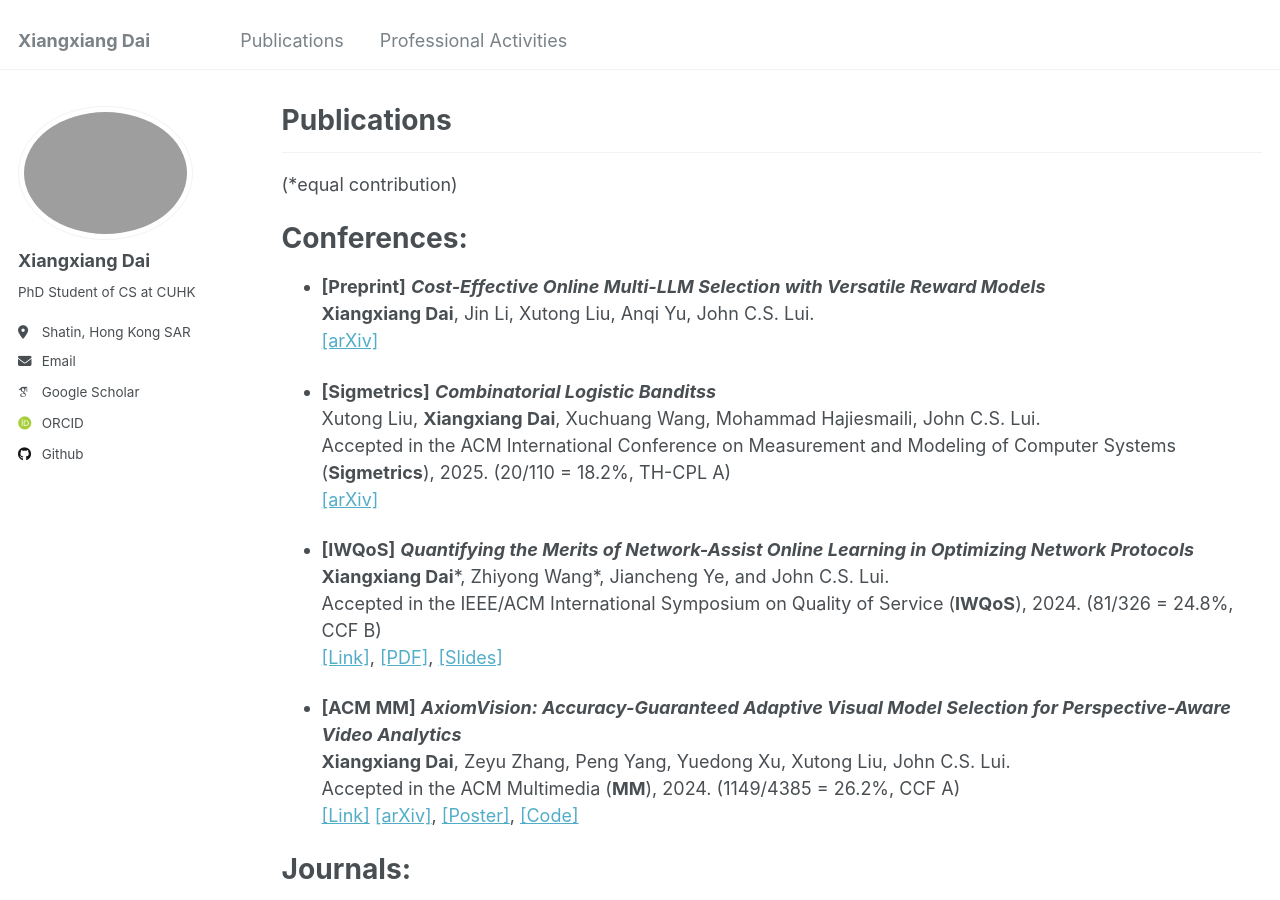
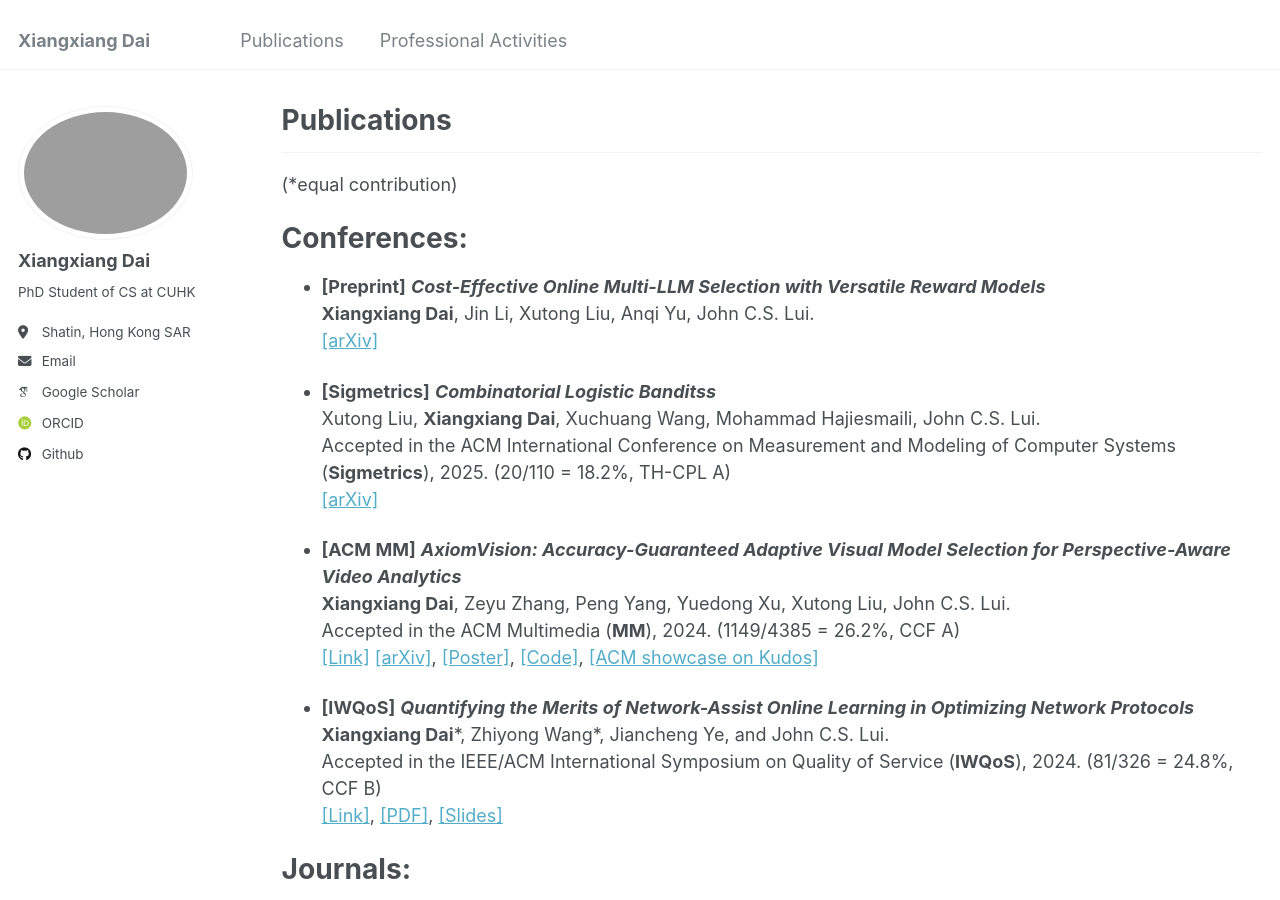
Before and after one commit to Dai-Xiang/daixiangxiang.github.io, a Jekyll site: the page built from _pages/publications.md, in a window 1280 px wide and 900 px high. Built offline with Jekyll 4.4.1, drawn with Linux system fonts in a browser that asks for light colours; some web fonts are replaced.

Commit message:
Update publications.md

```diff
--- a/_pages/publications.md
+++ b/_pages/publications.md
@@ -21,16 +21,17 @@ Xutong Liu, **Xiangxiang Dai**, Xuchuang Wang, Mohammad Hajiesmaili, John C.S. L
 Accepted in the ACM International Conference on Measurement and Modeling of Computer Systems (**Sigmetrics**), 2025. (20/110 = 18.2%, TH-CPL A)<br>
 [[arXiv]](https://arxiv.org/abs/2410.17075)
 
+- **[ACM MM]** ***AxiomVision: Accuracy-Guaranteed Adaptive Visual Model Selection for Perspective-Aware Video Analytics***<br>
+**Xiangxiang Dai**, Zeyu Zhang, Peng Yang, Yuedong Xu, Xutong Liu, John C.S. Lui.<br>
+Accepted in the ACM Multimedia (**MM**), 2024. (1149/4385 = 26.2%, CCF A)<br>
+[[Link]](https://dl.acm.org/doi/10.1145/3664647.3681269) [[arXiv]](https://arxiv.org/abs/2407.20124), [[Poster]](https://xiangxdai.github.io/files/Poster4ACMMM24.pdf), [[Code]](https://github.com/zeyuzhangzyz/AxiomVision), [[ACM showcase on Kudos]](https://www.growkudos.com/publications/10.1145%25252F3664647.3681269/reader)<br>
+
+
 - **[IWQoS]** ***Quantifying the Merits of Network-Assist Online Learning in Optimizing Network Protocols***<br>
 **Xiangxiang Dai**\*, Zhiyong Wang\*, Jiancheng Ye, and John C.S. Lui.<br>
 Accepted in the IEEE/ACM International Symposium on Quality of Service (**IWQoS**), 2024. (81/326 = 24.8%, CCF B)<br>
 [[Link]](https://ieeexplore.ieee.org/document/10682895),  [[PDF]](https://xiangxdai.github.io/files/IWQoS24.pdf), [[Slides]](https://xiangxdai.github.io/files/Slides4IWQoS24.pdf)<br>
 
-
-- **[ACM MM]** ***AxiomVision: Accuracy-Guaranteed Adaptive Visual Model Selection for Perspective-Aware Video Analytics***<br>
-**Xiangxiang Dai**, Zeyu Zhang, Peng Yang, Yuedong Xu, Xutong Liu, John C.S. Lui.<br>
-Accepted in the ACM Multimedia (**MM**), 2024. (1149/4385 = 26.2%, CCF A)<br>
-[[Link]](https://dl.acm.org/doi/10.1145/3664647.3681269) [[arXiv]](https://arxiv.org/abs/2407.20124), [[Poster]](https://xiangxdai.github.io/files/Poster4ACMMM24.pdf), [[Code]](https://github.com/zeyuzhangzyz/AxiomVision)<br>
 
 # Journals:
 - **[TKDE]** ***Conversational Recommendation with Online Learning and Clustering on Misspecified Users***<br>
```
